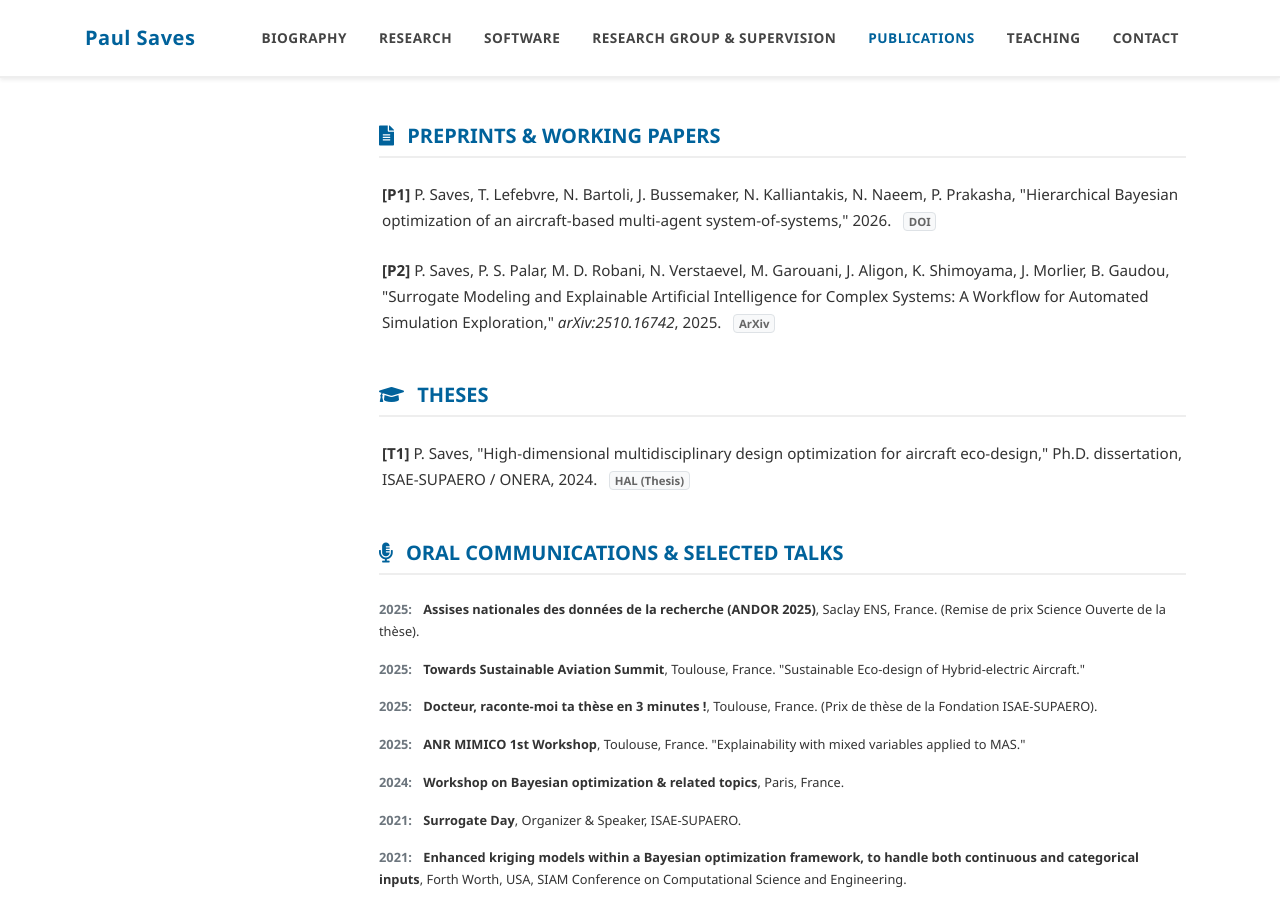
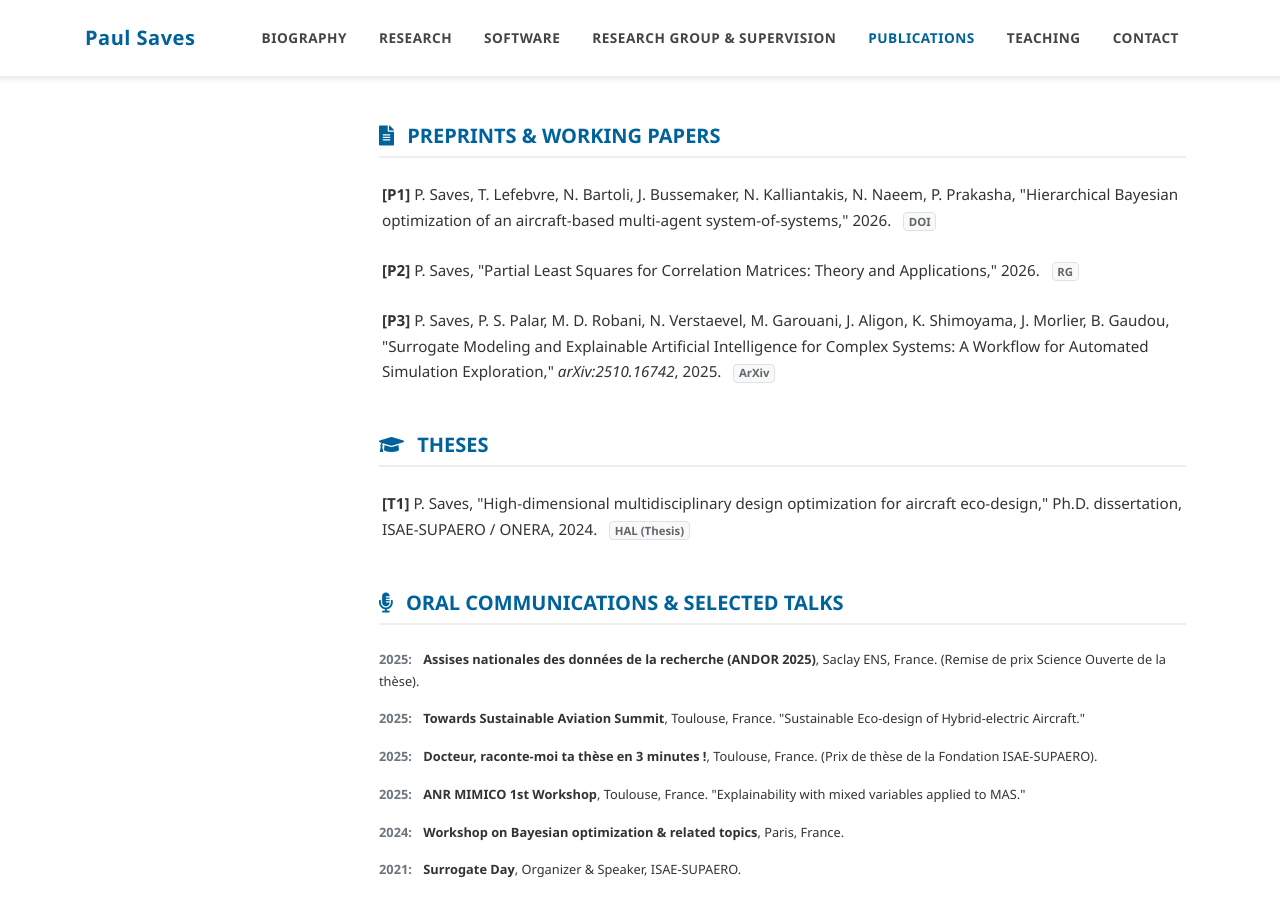
Before and after one commit to Paul-Saves/Paul-Saves.github.io, a Jekyll site: the page built from _pages/publications.md, in a window 1280 px wide and 900 px high, scrolled down 3945 px. Built offline with Jekyll 4.4.1, drawn with Linux system fonts in a browser that asks for light colours; a style sheet for code colours, icons or effects is not loaded.

Commit message:
add new preprint'

```diff
--- a/_pages/publications.md
+++ b/_pages/publications.md
@@ -196,9 +196,11 @@ title: Scientific Publications
   <div class="ieee-citation mb-4">
     <span class="font-weight-bold">[P1]</span> P. Saves, T. Lefebvre, N. Bartoli, J. Bussemaker, N. Kalliantakis, N. Naeem, P. Prakasha, "Hierarchical Bayesian optimization of an aircraft-based multi-agent system-of-systems," 2026. <a href="https://doi.org/10.21203/rs.3.rs-10496293/v1" target="_blank" class="badge badge-light border ml-2">DOI</a>
   </div>
-
+  <div class="ieee-citation mb-4">
+    <span class="font-weight-bold">[P2]</span> P. Saves, "Partial Least Squares for Correlation Matrices: Theory and Applications," 2026. <a href="https://doi.org/10.13140/RG.2.2.16959.06569" target="_blank" class="badge badge-light border ml-2">RG</a>
+  </div>
 <div class="ieee-citation mb-4">
-    <span class="font-weight-bold">[P2]</span> P. Saves, P. S. Palar, M. D. Robani, N. Verstaevel, M. Garouani, J. Aligon, K. Shimoyama, J. Morlier, B. Gaudou, "Surrogate Modeling and Explainable Artificial Intelligence for Complex Systems: A Workflow for Automated Simulation Exploration," <em>arXiv:2510.16742</em>, 2025. <a href="https://arxiv.org/abs/2510.16742" target="_blank" class="badge badge-light border ml-2">ArXiv</a>
+    <span class="font-weight-bold">[P3]</span> P. Saves, P. S. Palar, M. D. Robani, N. Verstaevel, M. Garouani, J. Aligon, K. Shimoyama, J. Morlier, B. Gaudou, "Surrogate Modeling and Explainable Artificial Intelligence for Complex Systems: A Workflow for Automated Simulation Exploration," <em>arXiv:2510.16742</em>, 2025. <a href="https://arxiv.org/abs/2510.16742" target="_blank" class="badge badge-light border ml-2">ArXiv</a>
   </div>
 
 </section>
```
